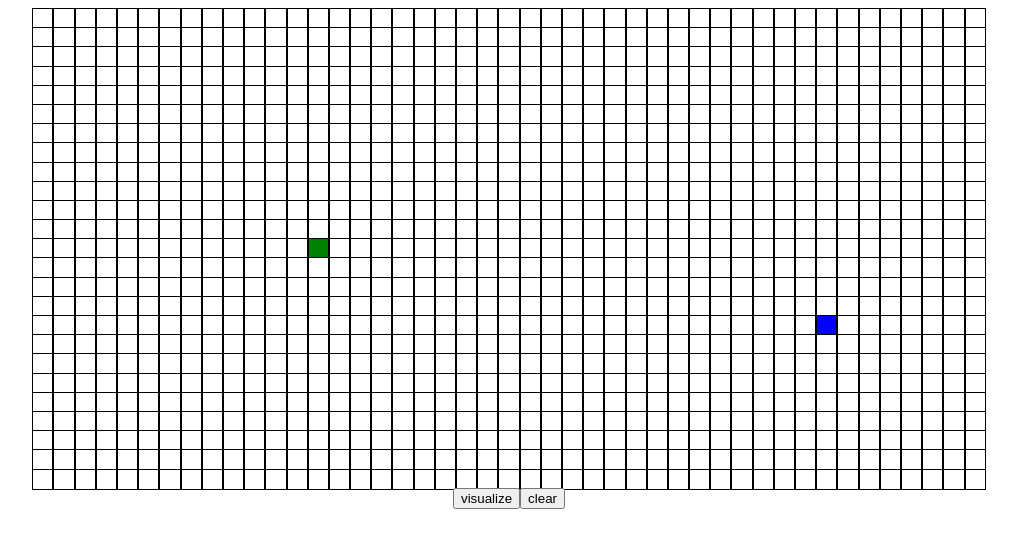
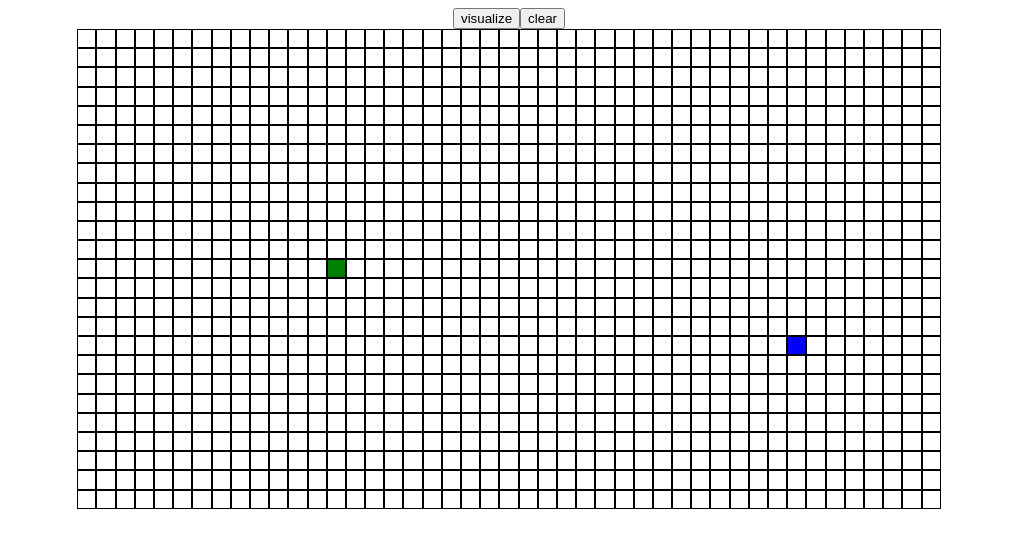
Before and after one commit to santiagogarcia97/pathfinding-angular, an Angular app: page / in a window 1280 px wide. Shown: the top 548 px of the page, without its empty margins (131-1148 px from the left). Built offline with nearby package versions, Linux system fonts and the light colour scheme.

Commit message:
added node component and css

```diff
--- a/src/app/app.component.html
+++ b/src/app/app.component.html
@@ -1 +1 @@
-<app-pathfinding></app-pathfinding>
+<pf-main></pf-main>
--- a/src/app/app.component.ts
+++ b/src/app/app.component.ts
@@ -1,7 +1,7 @@
 import { Component } from '@angular/core';
 
 @Component({
-  selector: 'app-root',
+  selector: 'pf-root',
   templateUrl: './app.component.html',
   styleUrls: ['./app.component.css']
 })
--- a/src/app/app.module.ts
+++ b/src/app/app.module.ts
@@ -3,11 +3,13 @@ import { NgModule } from '@angular/core';
 
 import { AppComponent } from './app.component';
 import { PathfindingComponent } from './pathfinding/pathfinding.component';
+import { NodeComponent } from './pathfinding/node/node.component';
 
 @NgModule({
   declarations: [
     AppComponent,
-    PathfindingComponent
+    PathfindingComponent,
+    NodeComponent
   ],
   imports: [
     BrowserModule
--- /dev/null
+++ b/src/app/pathfinding/node/node.component.css
@@ -0,0 +1,9 @@
+.node {
+  box-sizing: border-box;
+  -moz-box-sizing: border-box;
+  -webkit-box-sizing: border-box;
+  border: 1px solid;
+  display: inline-block;
+  height: 1.5vw;
+  width: 1.5vw;
+}
--- /dev/null
+++ b/src/app/pathfinding/node/node.component.html
@@ -0,0 +1,3 @@
+<div class="node" style="background-color: {{node.color}}">
+
+</div>
--- /dev/null
+++ b/src/app/pathfinding/node/node.component.ts
@@ -0,0 +1,18 @@
+import {Component, Input, OnInit} from '@angular/core';
+import {Node} from '../types';
+
+@Component({
+  selector: 'pf-node',
+  templateUrl: './node.component.html',
+  styleUrls: ['./node.component.css']
+})
+export class NodeComponent implements OnInit {
+
+  @Input() node: Node;
+
+  constructor() { }
+
+  ngOnInit(): void {
+  }
+
+}
--- a/src/app/pathfinding/pathfinding.component.css
+++ b/src/app/pathfinding/pathfinding.component.css
@@ -1,12 +1,12 @@
 .container  {
+  box-sizing: border-box;
+  -moz-box-sizing: border-box;
+  -webkit-box-sizing: border-box;
   text-align: center;
 }
-.node {
-  border: 1px solid;
-  display: inline-block;
-  height: 1.5vw;
-  width: 1.5vw;
-}
 .row {
+  box-sizing: border-box;
+  -moz-box-sizing: border-box;
+  -webkit-box-sizing: border-box;
   height: 1.5vw;
 }
--- a/src/app/pathfinding/pathfinding.component.html
+++ b/src/app/pathfinding/pathfinding.component.html
@@ -1,10 +1,11 @@
 <div class="container">
+  <div>
+    <button (click)="handleClick()">visualize</button>
+    <button (click)="clear()">clear</button>
+  </div>
   <div class="row" *ngFor="let row of this.grid ">
 
-    <div class="node" *ngFor="let col of row" style="background-color: {{col.color}}">
-    </div>
+    <pf-node *ngFor="let node of row" [node]="node"></pf-node>
 
   </div>
-  <button (click)="handleClick()">visualize</button>
-  <button (click)="clear()">clear</button>
 </div>
--- a/src/app/pathfinding/pathfinding.component.ts
+++ b/src/app/pathfinding/pathfinding.component.ts
@@ -3,7 +3,7 @@ import {Node} from './types';
 import {dijkstra} from './dijkstra';
 
 @Component({
-  selector: 'app-pathfinding',
+  selector: 'pf-main',
   templateUrl: './pathfinding.component.html',
   styleUrls: ['./pathfinding.component.css']
 })
--- a/src/index.html
+++ b/src/index.html
@@ -8,6 +8,6 @@
   <link rel="icon" type="image/x-icon" href="favicon.ico">
 </head>
 <body>
-  <app-root></app-root>
+  <pf-root></pf-root>
 </body>
 </html>
--- a/tslint.json
+++ b/tslint.json
@@ -25,7 +25,7 @@
     "component-selector": [
       true,
       "element",
-      "app",
+      "pf",
       "kebab-case"
     ],
     "eofline": true,
```
